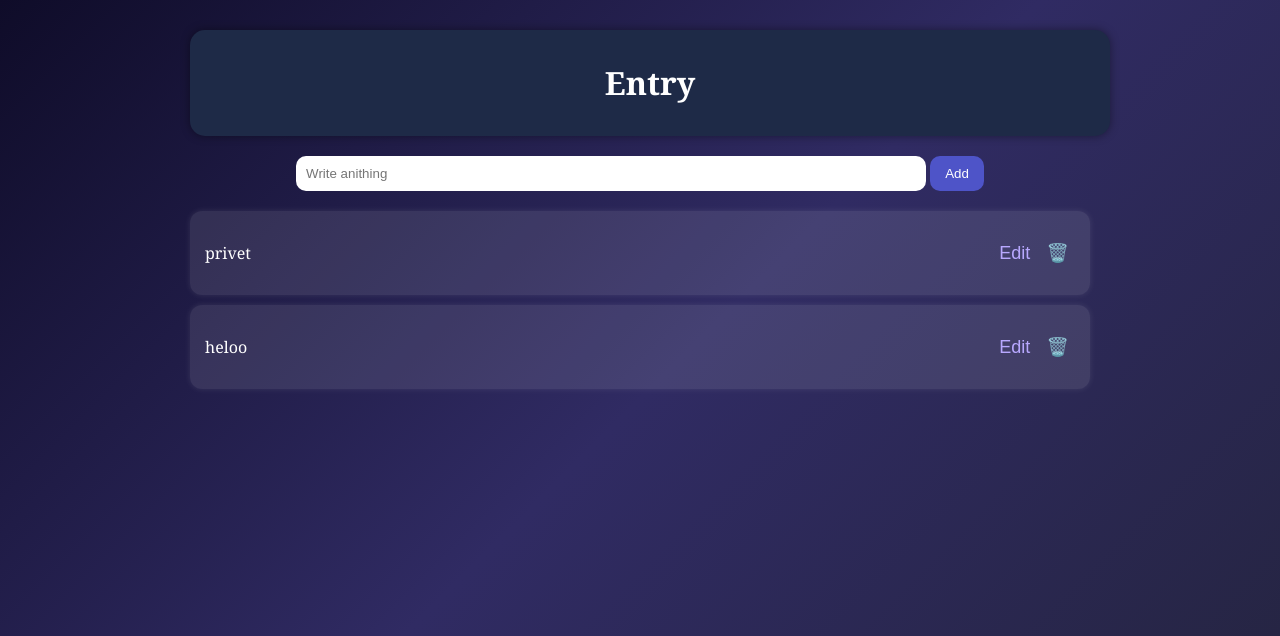
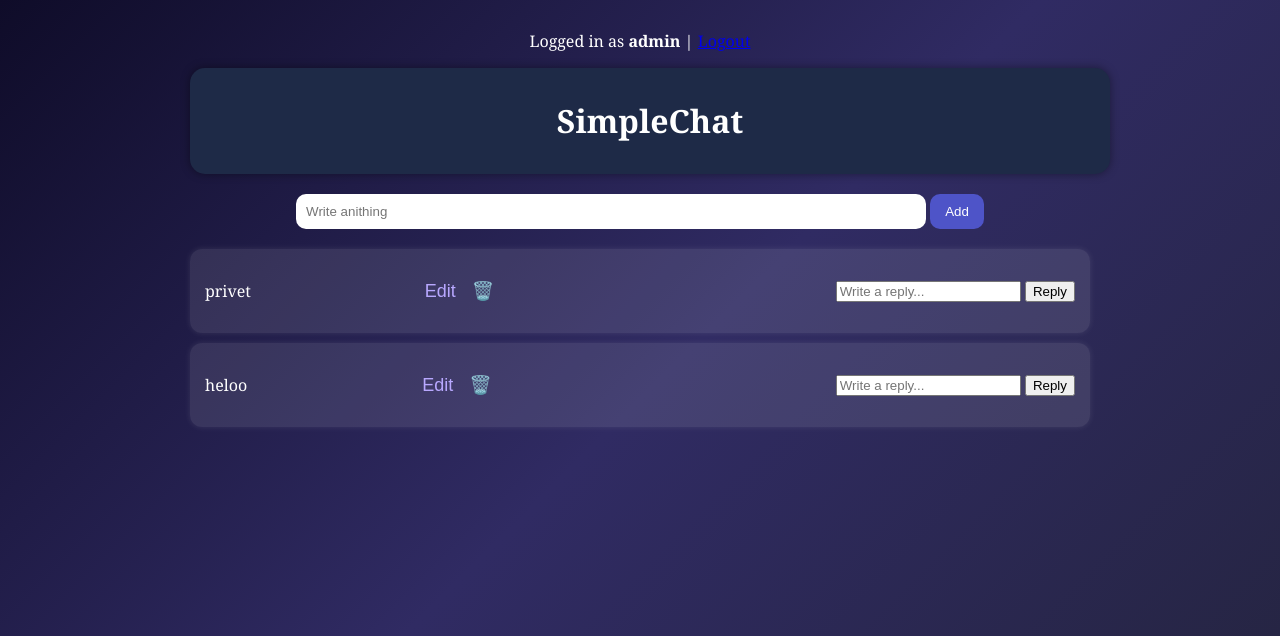
Before and after one commit to Noth1ng228/Project, a Flask app: page / in a window 1280 px wide. Shown: the top 636 px of the page. Run offline with Flask 3, Linux system fonts and the light colour scheme; the visitor is signed in with stand-in values (Sample User, id 1).

Commit message:
index.html

```diff
--- a/forum_app/templates/index.html
+++ b/forum_app/templates/index.html
@@ -4,7 +4,16 @@
     <title>Chat</title>
     <link rel="stylesheet" href="{{ url_for('static', filename='style.css') }}">
 <body>
-    <div id="name"><h1>Entry</h1></div>
+    {% if logged_in %}
+    <div style="text-align:center; margin-top:10px;">
+        <p>Logged in as <b>admin</b> | <a href="{{ url_for('logout') }}">Logout</a></p>
+    </div>
+{% else %}
+    <div style="text-align:center; margin-top:10px;">
+        <a href="{{ url_for('login') }}">Login as admin</a>
+    </div>
+{% endif %}
+    <div id="name"><h1>SimpleChat</h1></div>
 
     <div id="form">
         <input type="text" id="content" placeholder="Write anithing" required>
@@ -17,9 +26,30 @@
         {% for post in posts %}
             <div class="post" data-id="{{ post.id }}">
     <p class="text">{{ post.content }}</p>
+    {% if logged_in %}
     <div class="actions">
         <button class="edit">Edit</button>
         <button class="delete">🗑️</button>
+    </div>
+    {% endif %}
+
+    <div class="replies">
+        {% for reply in post.replies %}
+            <div class="reply" data-id="{{ reply.id }}">
+                <p class="reply-text">{{ reply.content }}</p>
+                {% if logged_in %}
+                <div class="reply-actions">
+                    <button class="edit-reply">Edit</button>
+                    <button class="delete-reply">🗑️</button>
+                </div>
+                {% endif %}
+            </div>
+        {% endfor %}
+    </div>
+
+    <div class="add-reply">
+        <input type="text" class="reply-input" placeholder="Write a reply...">
+        <button class="reply-btn">Reply</button>
     </div>
 </div>
         {% endfor %}
```
Lines whose indentation alone changed are shown as unchanged.
